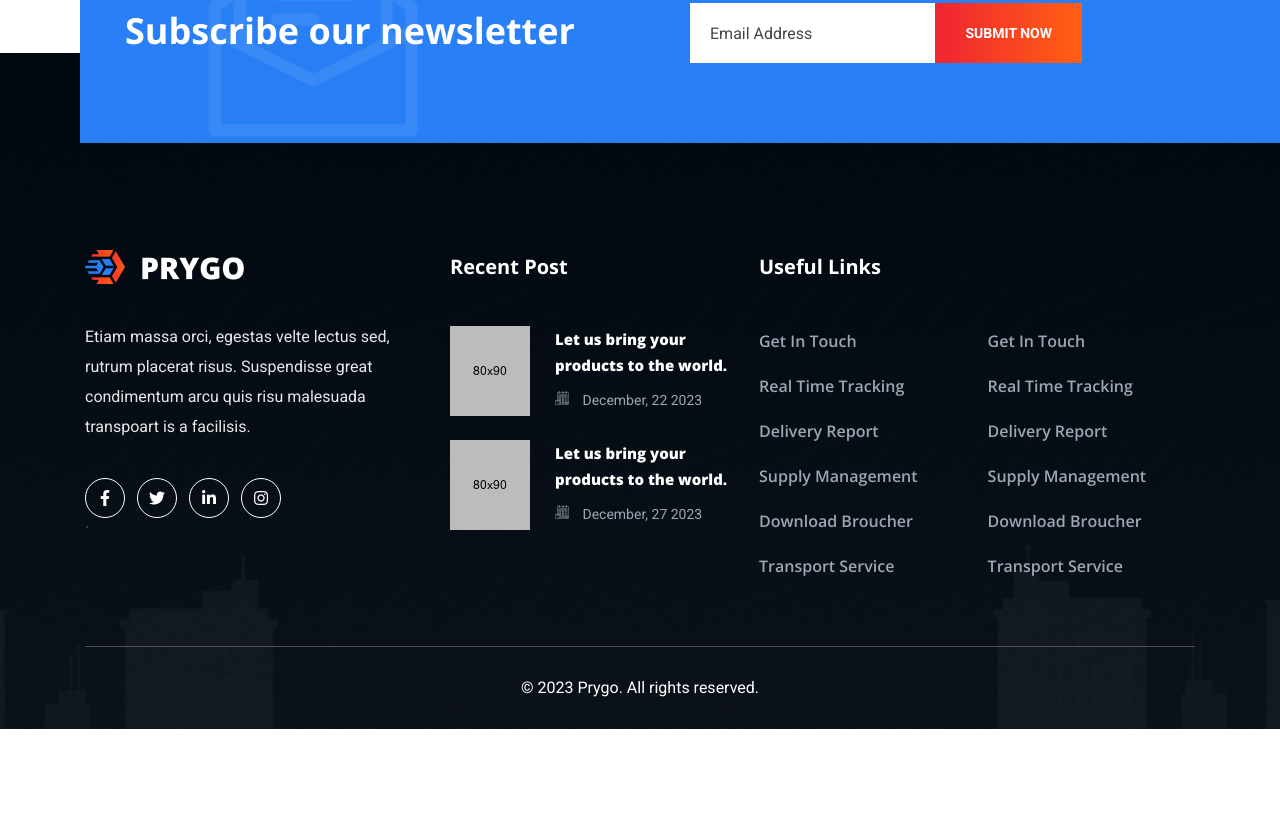
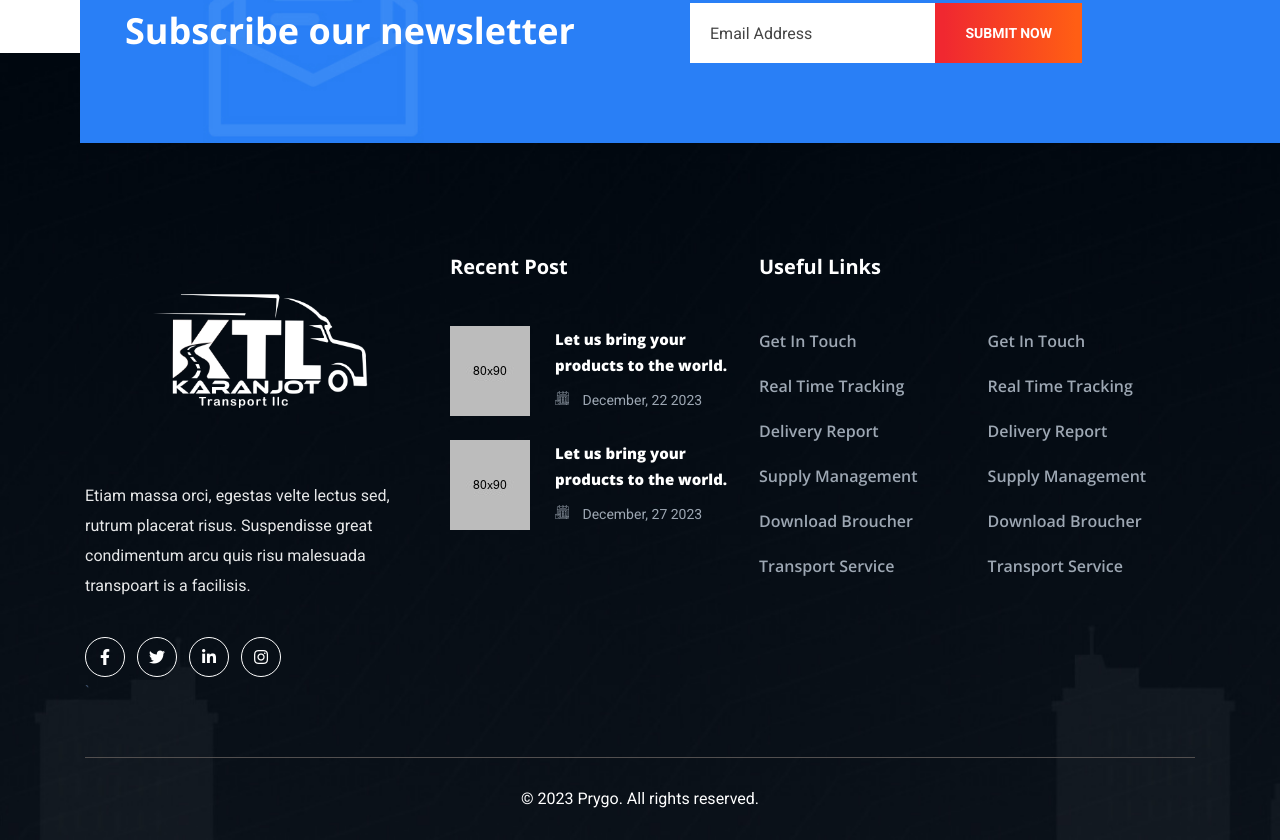
Before and after one commit to Ahmad5626/Transportation, a plain HTML site: page index.html in a window 1280 px wide. Shown: the part 5366-6206 px from the top of the page. Before the commit the page ends 6095 px from the top, so only its background shows below. Drawn offline with nearby package versions, Linux system fonts and the light colour scheme; animation ran at ten frames a second; files whose address does not match are found by name.

Commit message:
logo change

```diff
--- a/index.html
+++ b/index.html
@@ -103,7 +103,7 @@
 						<img src="assets/images/new-logo2.png" width="100%" alt="" />
 					</a>
 					<a class="main_sticky" href="index.html" title="prygo">
-						<img src="assets/images/new-logo1.png" width="100%" alt="astute" />
+						<img src="assets/images/logo-white.png" width="100%" alt="astute" />
 					</a>
 				</div>
 			</div>
@@ -1006,7 +1006,7 @@
 			<div class="col-lg-4 col-md-6">
 				<div class="footer-widget">
 					<div class="footer-widget-logo">
-						<a href="index.html"><img src="assets/images/logo2.png" alt=""></a>
+						<a href="index.html"><img src="assets/images/logo-white.png" width="100%" alt=""></a>
 					</div>
 					<div class="footer-widget-text">
 						<p>Etiam massa orci, egestas velte lectus sed, rutrum placerat risus. Suspendisse great condimentum arcu quis risu malesuada transpoart is a facilisis.</p>
```
Also changed, not shown: assets/images/logo-white.png (added).
